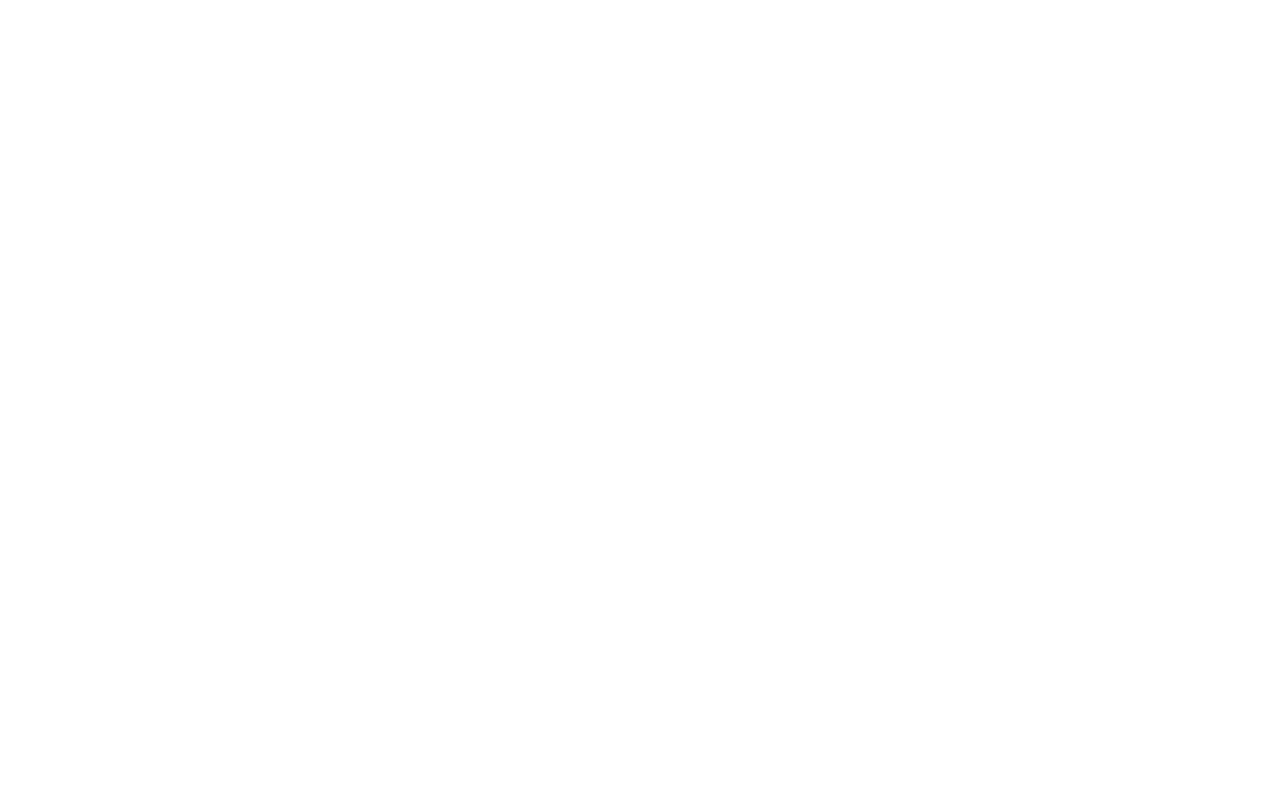
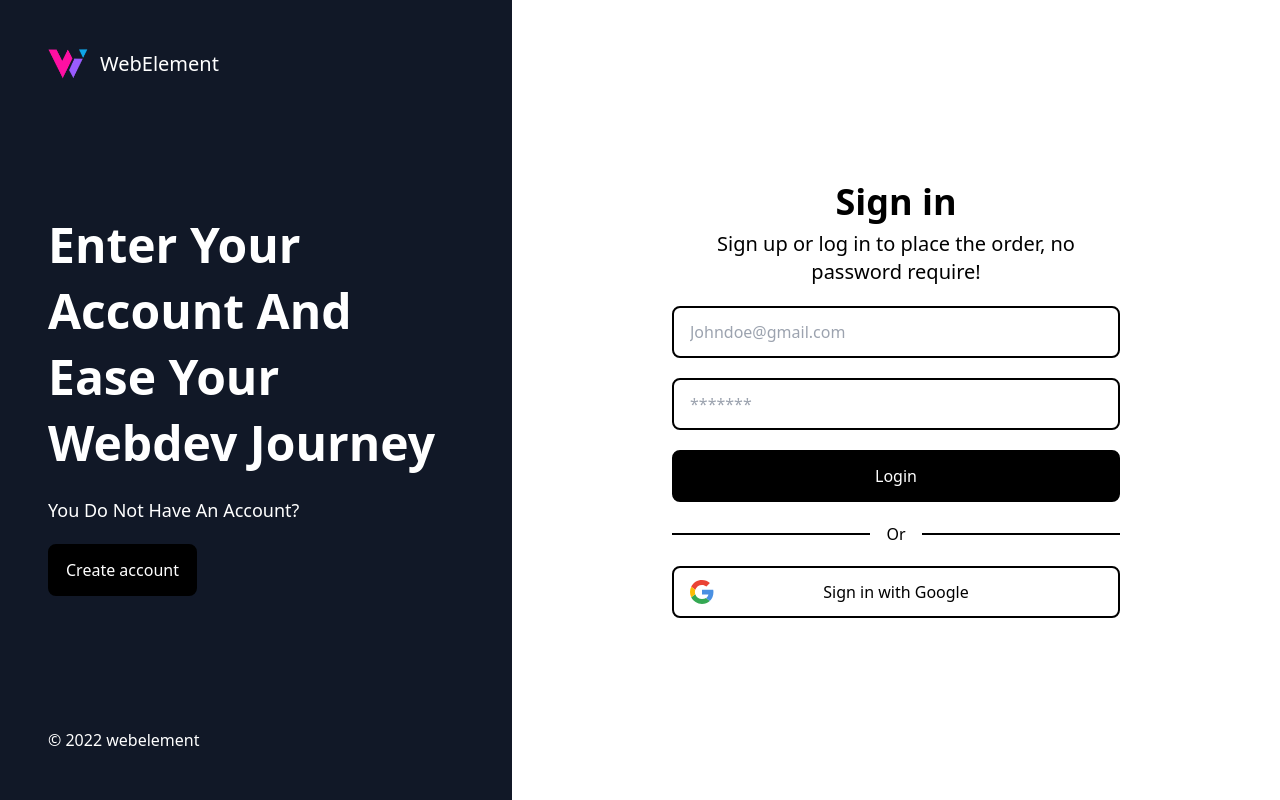
Before and after one commit to abijeetraut1/WebElement_Design_page, a React (Create React App) app: page /login in a window 1280 px wide. Before the commit this address had no page. Built offline with nearby package versions, Linux system fonts and the light colour scheme.

Commit message:
added login auth page

```diff
--- a/src/App.js
+++ b/src/App.js
@@ -5,16 +5,23 @@
 import Exports from './Designs/Exports/Exports';
 import DrawAWebSite from './Designs/Draw/DrawAWebSite';
 import Uploadcode from './pages/UploadCode/Uploadcode';
+import Home from './pages/Home/Home';
+import Login from './pages/Auth/Login/Login';
+
 
 function App() {
   return (
     <section className="App">
         <BrowserRouter>
             <Routes>
+
+              <Route path='/'  element={<Home />} />
               <Route path='/design'  element={<Designs />} />
               <Route path='/export'  element={<Exports />} />
               <Route path='/draw'  element={<DrawAWebSite />} />
               <Route path='/upload'  element={<Uploadcode />} />
+              <Route path='/login' element={<Login/>} />
+              <Route path='/signup' element={<Login/>} />
             </Routes>
         </BrowserRouter>
     </section>
--- /dev/null
+++ b/src/pages/Auth/Components/Form/Form.jsx
@@ -0,0 +1,47 @@
+import React from 'react';
+
+export default function Form() {
+  return (
+    <form
+      className="flex flex-col max-w-md space-y-5"
+    >
+      <label>
+        <input
+          type="email"
+          placeholder="Johndoe@gmail.com"
+          className="flex w-full px-3 py-2 md:px-4 md:py-3 border-2 border-black rounded-lg font-medium placeholder:font-normal"
+          required
+        />
+      </label>
+      <label>
+        <input
+          type="password"
+          placeholder='*******'
+          className="flex w-full px-3 py-2 md:px-4 md:py-3 border-2 border-black rounded-lg font-medium placeholder:font-normal"
+          required
+        />
+      </label>
+      <button
+        className="flex items-center justify-center flex-none px-3 py-2 md:px-4 md:py-3 border-2 rounded-lg font-medium border-black bg-black text-white"
+      >
+        Login
+      </button>
+      <div className="flex justify-center items-center">
+        <span className="w-full border border-black"></span>
+        <span className="px-4">Or</span>
+        <span className="w-full border border-black"></span>
+      </div>
+      <button className="flex items-center justify-center flex-none px-3 py-2 md:px-4 md:py-3 border-2 rounded-lg font-medium border-black relative">
+        <span className="absolute left-4">
+          <svg width="24px" height="24px" viewBox="0 0 24 24" xmlns="http://www.w3.org/2000/svg">
+            <path fill="#EA4335 " d="M5.26620003,9.76452941 C6.19878754,6.93863203 8.85444915,4.90909091 12,4.90909091 C13.6909091,4.90909091 15.2181818,5.50909091 16.4181818,6.49090909 L19.9090909,3 C17.7818182,1.14545455 15.0545455,0 12,0 C7.27006974,0 3.1977497,2.69829785 1.23999023,6.65002441 L5.26620003,9.76452941 Z" />
+            <path fill="#34A853" d="M16.0407269,18.0125889 C14.9509167,18.7163016 13.5660892,19.0909091 12,19.0909091 C8.86648613,19.0909091 6.21911939,17.076871 5.27698177,14.2678769 L1.23746264,17.3349879 C3.19279051,21.2936293 7.26500293,24 12,24 C14.9328362,24 17.7353462,22.9573905 19.834192,20.9995801 L16.0407269,18.0125889 Z" />
+            <path fill="#4A90E2" d="M19.834192,20.9995801 C22.0291676,18.9520994 23.4545455,15.903663 23.4545455,12 C23.4545455,11.2909091 23.3454545,10.5272727 23.1818182,9.81818182 L12,9.81818182 L12,14.4545455 L18.4363636,14.4545455 C18.1187732,16.013626 17.2662994,17.2212117 16.0407269,18.0125889 L19.834192,20.9995801 Z" />
+            <path fill="#FBBC05" d="M5.27698177,14.2678769 C5.03832634,13.556323 4.90909091,12.7937589 4.90909091,12 C4.90909091,11.2182781 5.03443647,10.4668121 5.26620003,9.76452941 L1.23999023,6.65002441 C0.43658717,8.26043162 0,10.0753848 0,12 C0,13.9195484 0.444780743,15.7301709 1.23746264,17.3349879 L5.27698177,14.2678769 Z" />
+          </svg>
+        </span>
+        <span>Sign in with Google</span>
+      </button>
+    </form>
+  )
+}
--- /dev/null
+++ b/src/pages/Auth/Components/SlideBar/SideBar.jsx
@@ -0,0 +1,24 @@
+import React from 'react';
+import { Link } from 'react-router-dom';
+import LOGO from "../../../../Images/logo.webp";
+
+export default function SideBar() {
+    return (
+        <div className='hidden lg:flex flex-col justify-between bg-[#111827] text-white lg:p-8 xl:p-12 lg:max-w-sm xl:max-w-lg'>
+            <Link className="flex w-fit items-center justify-start space-x-3">
+                <img className="w-10 h-8" alt='' src={LOGO} />
+                <p to="#" className="font-medium text-xl">WebElement</p>
+            </Link>
+            <div className='space-y-5'>
+                <h1 className="lg:text-3xl xl:text-5xl xl:leading-snug font-extrabold capitalize">Enter your account and ease your webdev journey</h1>
+                <p className="text-lg capitalize">You do not have an account?</p>
+                <button
+                    className="inline-block flex-none px-4 py-3 border-2 rounded-lg font-medium border-black bg-black text-white"
+                >
+                    Create account
+                </button>
+            </div>
+            <Link to="/" className="font-medium">© 2022 webelement</Link>
+        </div>
+    )
+}
--- /dev/null
+++ b/src/pages/Auth/Login/Login.jsx
@@ -0,0 +1,43 @@
+import React from 'react';
+import LOGO from "../../../Images/logo.webp";
+import { Link } from 'react-router-dom';
+import Form from '../Components/Form/Form';
+import SideBar from '../Components/SlideBar/SideBar';
+
+export default function Login() {
+
+    return (
+        <section className="bg-white">
+            <div className="flex min-h-screen">
+                <div className="flex flex-row w-full">
+                    <SideBar/>
+
+                    <div className="flex flex-1 flex-col items-center justify-center px-10 relative">
+                        <div className="flex lg:hidden justify-between items-center w-full py-4">
+                            <Link className="flex w-fit items-center justify-start space-x-3">
+                                <img className="w-10 h-8" alt='' src={LOGO} />
+                                <p to="#" className="font-medium text-xl">WebElement</p>
+                            </Link>
+                            <Link href="#" className="font-medium text-[#fff]">
+                                <button className="flex items-center justify-center bg-black flex-none px-3 py-2 md:px-4 md:py-3 border-2 rounded-lg font-medium border-black relative">
+                                    Create account
+                                </button>
+                            </Link>
+                        </div>
+
+                        <div className="flex flex-1 flex-col  justify-center space-y-5 max-w-md">
+                            <div className="flex flex-col space-y-2 text-center">
+                                <h2 className="text-3xl md:text-4xl font-bold">Sign in</h2>
+                                <p className="text-md md:text-xl">Sign up or log in to place the order, no password require!</p>
+                            </div>
+                            <div>
+                                <Form />
+                            </div>
+                        </div>
+                    </div>
+                </div>
+
+            </div>
+        </section>
+    )
+}
--- /dev/null
+++ b/src/pages/Auth/Signup/Signup.jsx
@@ -0,0 +1,7 @@
+import React from 'react'
+
+export default function Signup() {
+  return (
+    <div>Signup</div>
+  )
+}
--- /dev/null
+++ b/src/pages/Components/Navigation/Navigation.jsx
@@ -0,0 +1,38 @@
+import React from 'react';
+import { Link } from 'react-router-dom';
+import webelementlogo from "../../../Images/logo.webp";
+
+export default function Navigation() {
+    return (
+        <div className='flex justify-between px-5 py-2 text-white font-semibold'>
+            <div className='flex flex-row justify-center'>
+                <div className='h-12 w-20'>
+                    <img src={webelementlogo} alt="" />
+                </div>
+                <div>
+                    <Link className='font-extrabold text-4xl' to="/"> WEBELEMENT </Link>
+                </div>
+            </div>
+            <div className='flex space-x-6'>
+                <div className='flex space-x-10'>
+                    <div>
+                        <Link to="/Pricing"> Pricing </Link>
+                    </div>
+                    <div>
+                        <Link to="/developers"> Developers </Link>
+                    </div>
+                    <div>
+                        <Link to="/login">
+                            Login
+                        </Link>
+                    </div>
+                    <div>
+                        <Link to="/login">
+                            Signup
+                        </Link>
+                    </div>
+                </div>
+            </div>
+        </div>
+    )
+}
--- /dev/null
+++ b/src/pages/Home/Home.jsx
@@ -0,0 +1,15 @@
+import React from 'react'
+import Navigation from '../Components/Navigation/Navigation'
+
+export default function Home() {
+    return (
+        <section className='antialiased text-slate-500 dark:text-slate-400 bg-white dark:bg-slate-900'>
+            <div>
+                <Navigation />
+            </div>
+            <div>
+                home page
+            </div>
+        </section>
+    )
+}
```
Also changed, not shown: src/Images/logo.webp (added), 1 other file (tests, documents, lock files or other folders).
